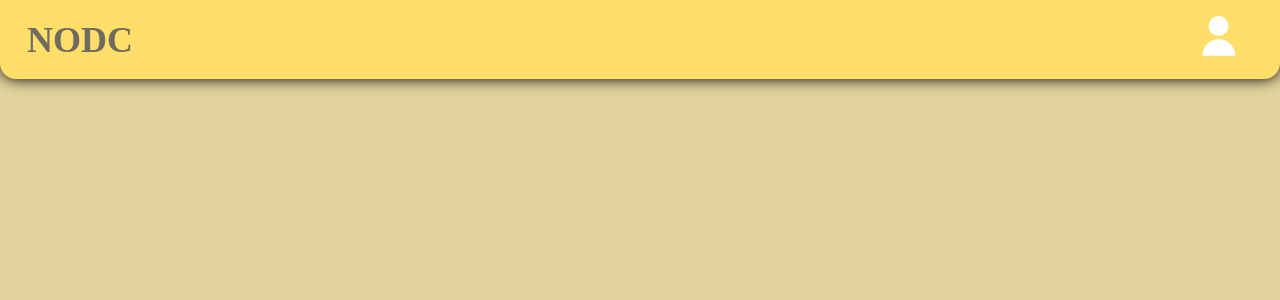
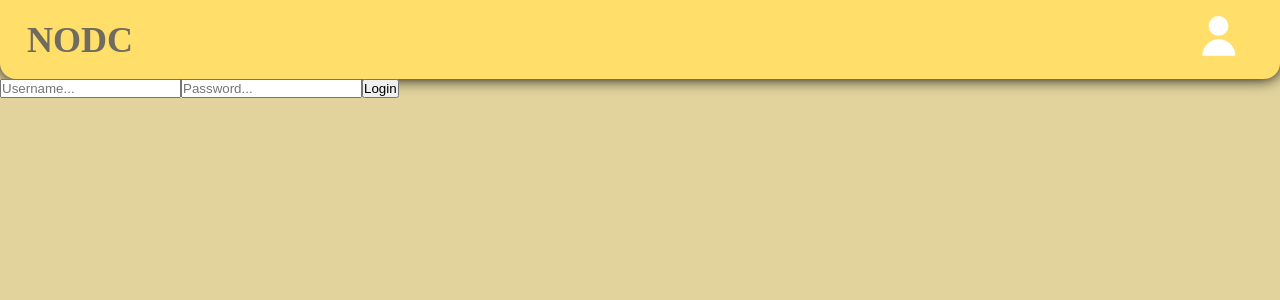
Before and after one commit to Kettler-gamer/webshop, a React (Create React App) app in the folder frontend/: page /login in a window 1280 px wide. Before the commit this address had no page. Shown: the top 300 px of the page. Built offline with nearby package versions, Linux system fonts and the light colour scheme.

Commit message:
added login page

```diff
--- a/frontend/public/index.html
+++ b/frontend/public/index.html
@@ -2,7 +2,6 @@
 <html lang="en">
   <head>
     <meta charset="utf-8" />
-    <link rel="icon" href="%PUBLIC_URL%/favicon.ico" />
     <meta name="viewport" content="width=device-width, initial-scale=1" />
     <meta name="theme-color" content="#000000" />
     <meta
--- a/frontend/src/App.tsx
+++ b/frontend/src/App.tsx
@@ -1,6 +1,7 @@
 import { BrowserRouter, Routes, Route } from "react-router-dom";
 import Header from "./Components/Header";
 import ShopBrowsing from "./Pages/ShopBrowsing";
+import { Login } from "./Pages/Login";
 import "./Styling/stylesheet/main.css";
 
 function App() {
@@ -9,6 +10,7 @@ function App() {
       <Header />
     <Routes>
       <Route index element={<ShopBrowsing />}/>
+      <Route path="/login" element={<Login />}/>
     </Routes>
     </BrowserRouter>
   );
--- /dev/null
+++ b/frontend/src/Pages/Login.tsx
@@ -0,0 +1,40 @@
+import React, {useState} from "react";
+import { NavigateFunction, useNavigate } from "react-router-dom";
+import fetchJson from "../Scripts/fetchJson"
+
+export function Login(){
+
+    const navigate: NavigateFunction = useNavigate();
+
+    const [serverMessage, setServerMessage] = useState<string>("");
+
+    async function loginSubmit(e: React.FormEvent<HTMLFormElement>){
+        e.preventDefault();
+        setServerMessage("");
+
+        const formData: FormData = new FormData(e.target as HTMLFormElement);
+
+        const values = Object.fromEntries(formData);
+
+        const response = await fetchJson("/auth/login", "POST", values);
+
+        const responseJson = await response.json();
+
+        setServerMessage(responseJson.message);
+
+        if(response.status < 400){
+            sessionStorage.setItem("token", responseJson.token);
+            navigate("/");
+        }
+
+    }
+
+    return (<div>
+        <form onSubmit={loginSubmit}>
+            <input name="username" required placeholder="Username..."/>
+            <input name="password" required placeholder="Password..." type="password"/>
+            <button type="submit">Login</button>
+            <p>{serverMessage}</p>
+        </form>
+        </div>)
+}
--- a/frontend/src/Scripts/fetchJson.ts
+++ b/frontend/src/Scripts/fetchJson.ts
@@ -1,12 +1,12 @@
 export default async function fetchJson(url: string, method: string, body:object = {}){
     const headers: HeadersInit = [
         [ "Content-Type", "application/json"],
-        [ "Authorization", sessionStorage.getItem("token") || ""],
-        [ "Method", method]
+        [ "Authorization", sessionStorage.getItem("token") || ""]
     ]
 
     const fetchOptions: RequestInit = {
-        headers
+        headers,
+        method
     }
 
     if(method !== "GET"){
```
